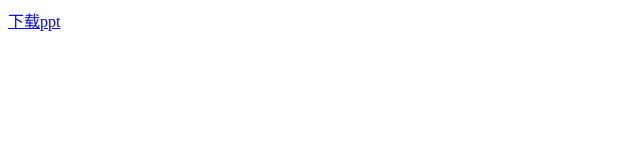
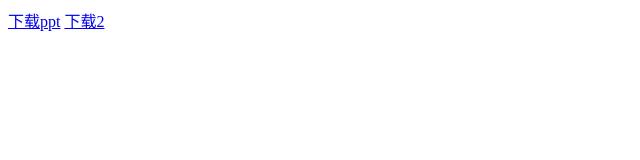
Before and after one commit to OneCOI/OneCOI.github.io, a plain HTML site: page index.html in a window 1280 px wide. Shown: the full height of the page, 0-640 px from the left. Drawn offline with Linux system fonts and the light colour scheme.

Commit message:
Update index.html

```diff
--- a/index.html
+++ b/index.html
@@ -1 +1,2 @@
 <a href="images" download="https://github.com/OneCOI/OneCOI.github.io/blob/main/images/MathSkill%20(1).pptx">下载ppt</a>
+<a href="images" download="libai.jpg">下载2</a>
```
